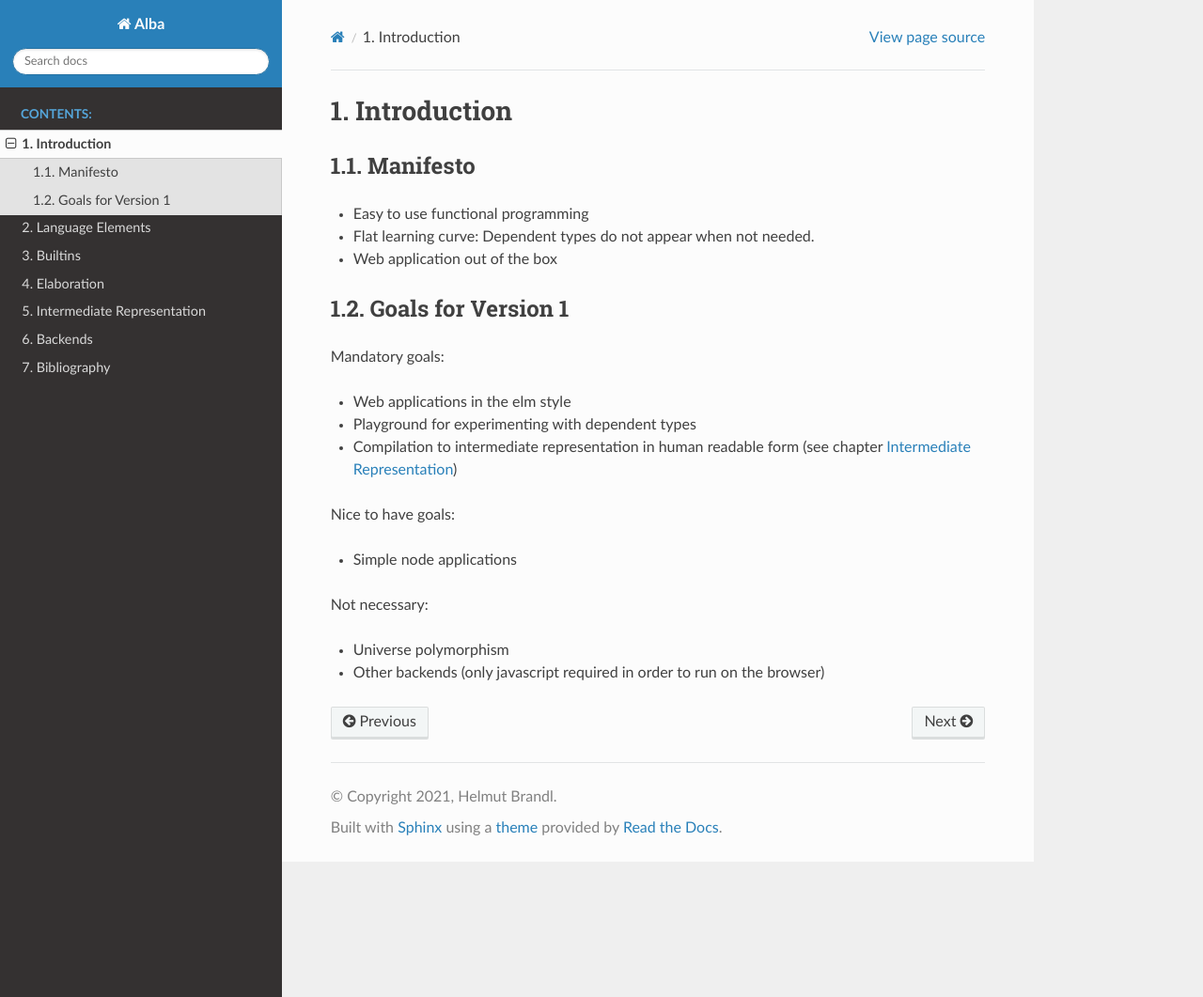
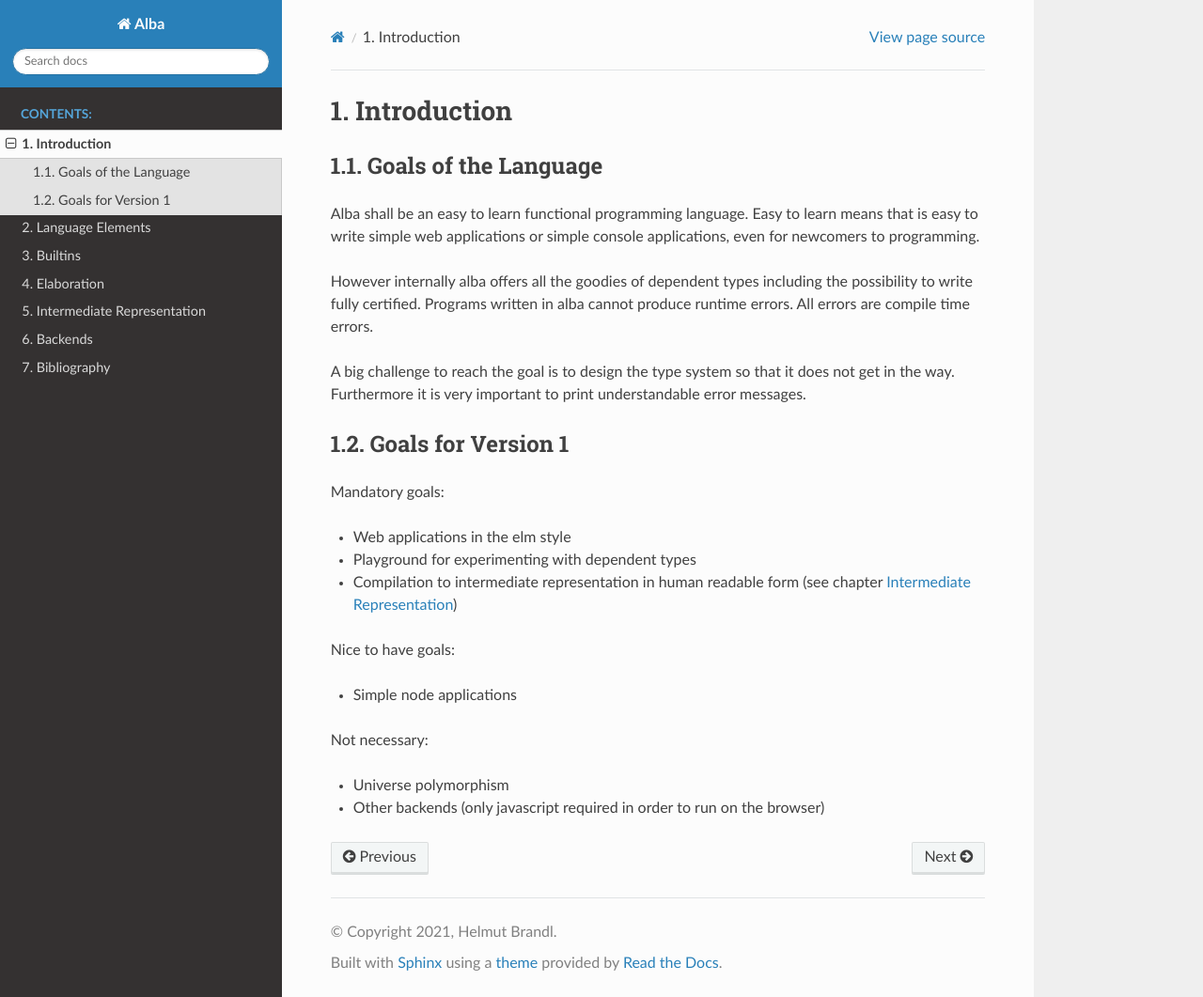
Before and after one commit to alba-lang/lang-spec, a Sphinx documentation site: the page built from sphinx/source/introduction/index.rst, in a window 1280 px wide and 1061 px high. Shown: the whole window at 94% size. Built offline with Sphinx 7.4.7 and the Read the Docs theme 2.0.0, drawn with Linux system fonts in a browser that asks for light colours.

Commit message:
Updated 'Introduction'
	modified:   sphinx/source/introduction/index.rst

```diff
--- a/sphinx/source/introduction/index.rst
+++ b/sphinx/source/introduction/index.rst
@@ -4,16 +4,20 @@
 Introduction
 ************************************************************
 
-
-Manifesto
+Goals of the Language
 ============================================================
 
-- Easy to use functional programming
+Alba shall be an easy to learn functional programming language. Easy to learn
+means that is easy to write simple web applications or simple console
+applications, even for newcomers to programming.
 
-- Flat learning curve: Dependent types do not appear when not needed.
+However internally alba offers all the goodies of dependent types including the
+possibility to write fully certified. Programs written in alba cannot produce
+runtime errors. All errors are compile time errors.
 
-- Web application out of the box
-
+A big challenge to reach the goal is to design the type system so that it does
+not get in the way. Furthermore it is very important to print understandable
+error messages.
 
 
 
```
